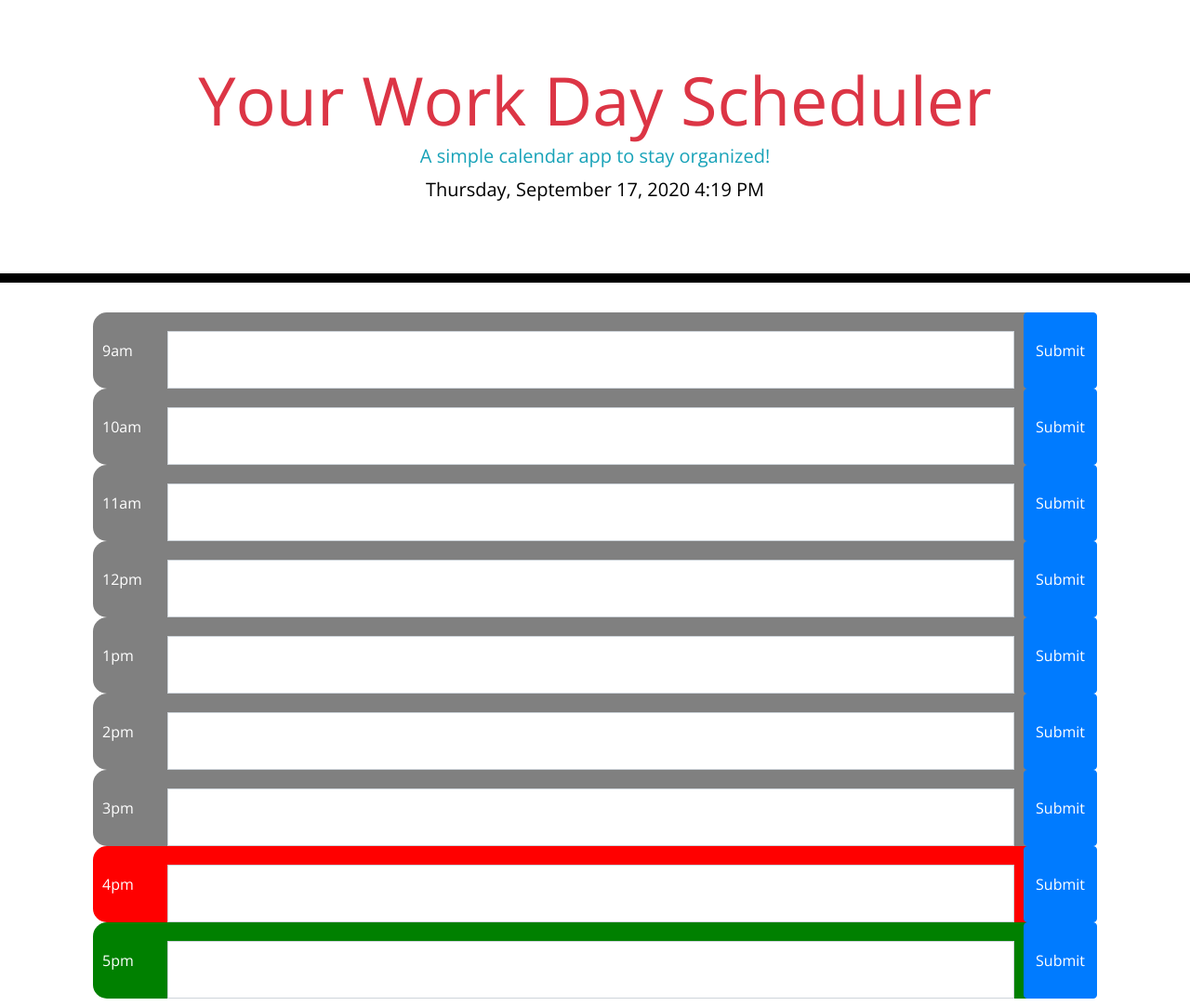
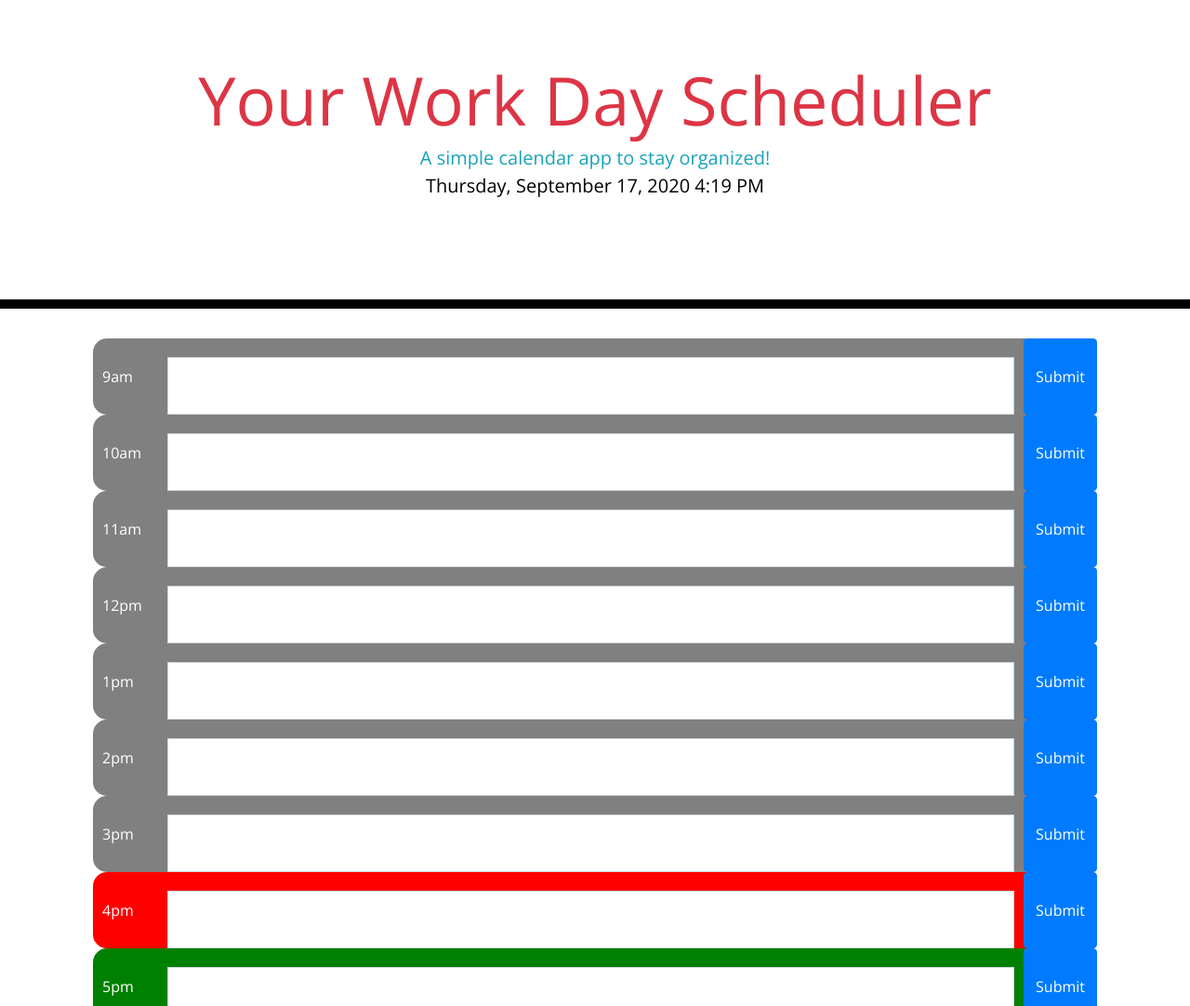
Before and after one commit to JessicaPerez1/Your-Day-Planner, a plain HTML site: page index.html in a window 1280 px wide. Shown: the top 1082 px of the page at 93% size. Drawn offline with nearby package versions, Linux system fonts and the light colour scheme.

Commit message:
Screenshot updated in README

```diff
--- a/index.html
+++ b/index.html
@@ -25,8 +25,9 @@
   <body>
     <header class="jumbotron">
       <h1 class="display-3 text-danger">Your Work Day Scheduler</h1>
-      <p class="lead text-info">A simple calendar app to stay organized!</p>
+      <h3 class="lead text-info">A simple calendar app to stay organized!</h3>
       <p id="currentDay" class="lead"></p>
+      <br />
       <p id="currentTime" class="lead text-success"></p>
     </header>
     <div class="container">
```
Also changed, not shown: planner.js (+6 -16 lines), 05-third-party-apis-homework-demo.gif (deleted), planner-storage.png (deleted), planner.png, 1 other file.
